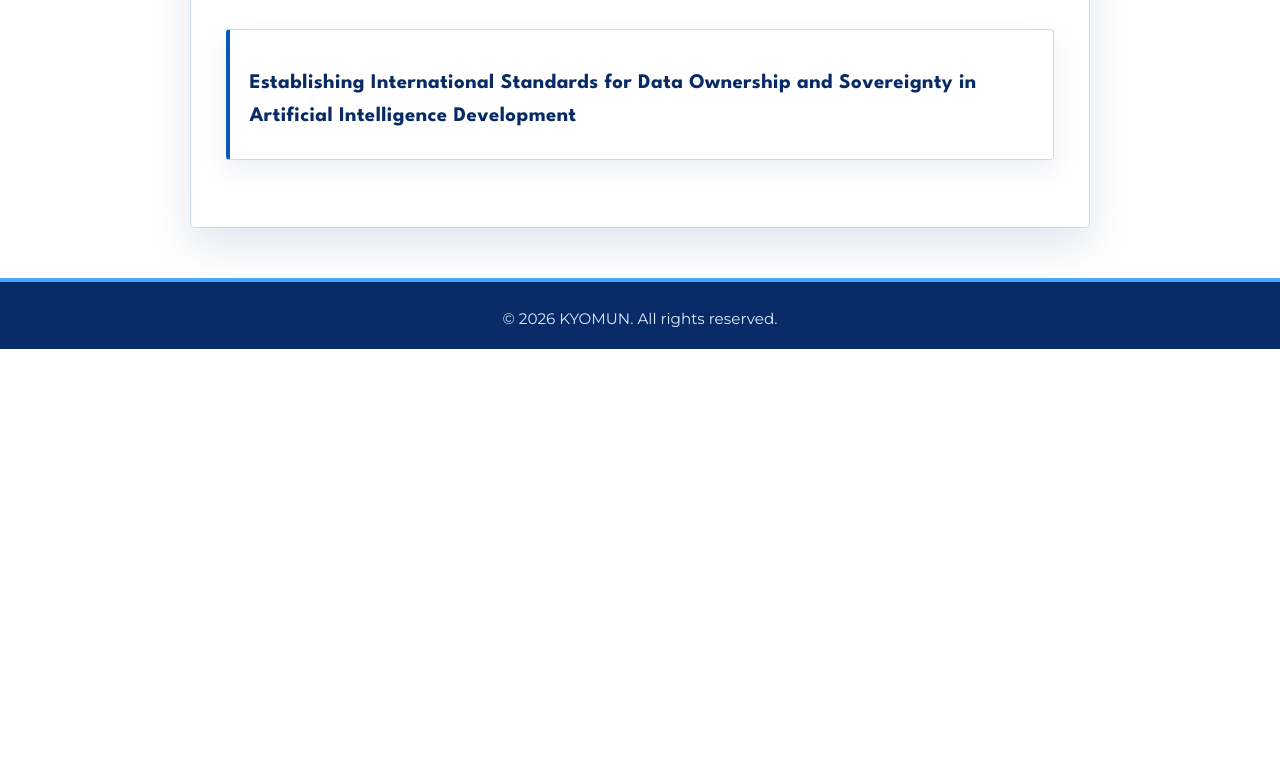
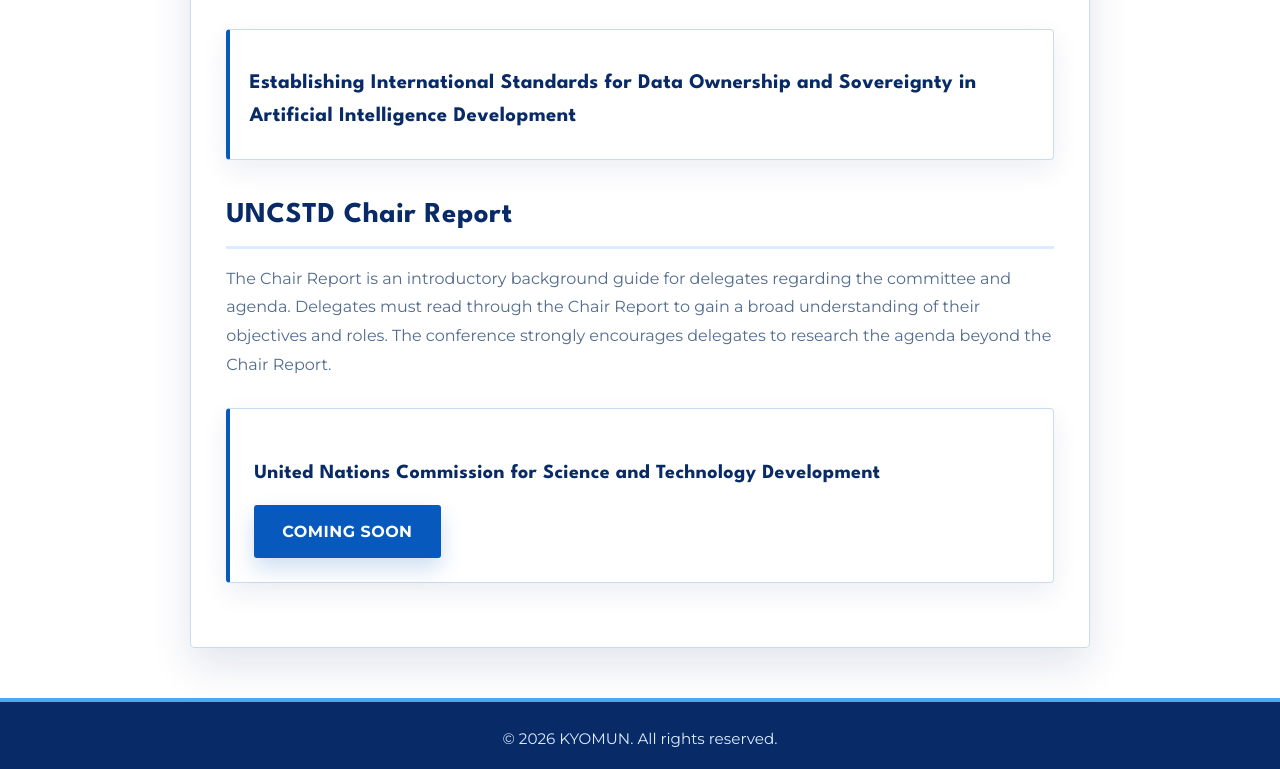
Before and after one commit to koreanyouthlo-del/KYOMUN_Final-Draft, a plain HTML site: page uncstd.html in a window 1280 px wide. Shown: the part 831-1600 px from the top of the page. Before the commit the page ends 1180 px from the top, so only its background shows below. Drawn offline with Linux system fonts and the light colour scheme.

Commit message:
Add files via upload

```diff
--- a/uncstd.html
+++ b/uncstd.html
@@ -109,8 +109,20 @@
                     <div class="agenda-card">
                         <h3>Establishing International Standards for Data Ownership and Sovereignty in Artificial Intelligence Development</h3>
                     </div>
+                </div>
 
 
+                <h2>UNCSTD Chair Report</h2>
+
+                <p>The Chair Report is an introductory background guide for delegates regarding the committee and agenda.
+                    Delegates must read through the Chair Report to gain a broad understanding of their objectives and roles.
+                    The conference strongly encourages delegates to research the agenda beyond
+                    the Chair Report.
+                </p>
+
+                <div class="download-box">
+                    <h3>United Nations Commission for Science and Technology Development</h3>
+                    <a href="#" class="btn btn-primary download-button">Coming Soon</a>
                 </div>
 
 
```
Also changed, not shown: conference-material.html (+1 -18 lines), overview.html (+1 -1 lines), specpol.html (+12 -0 lines), who.html (+15 -0 lines).
